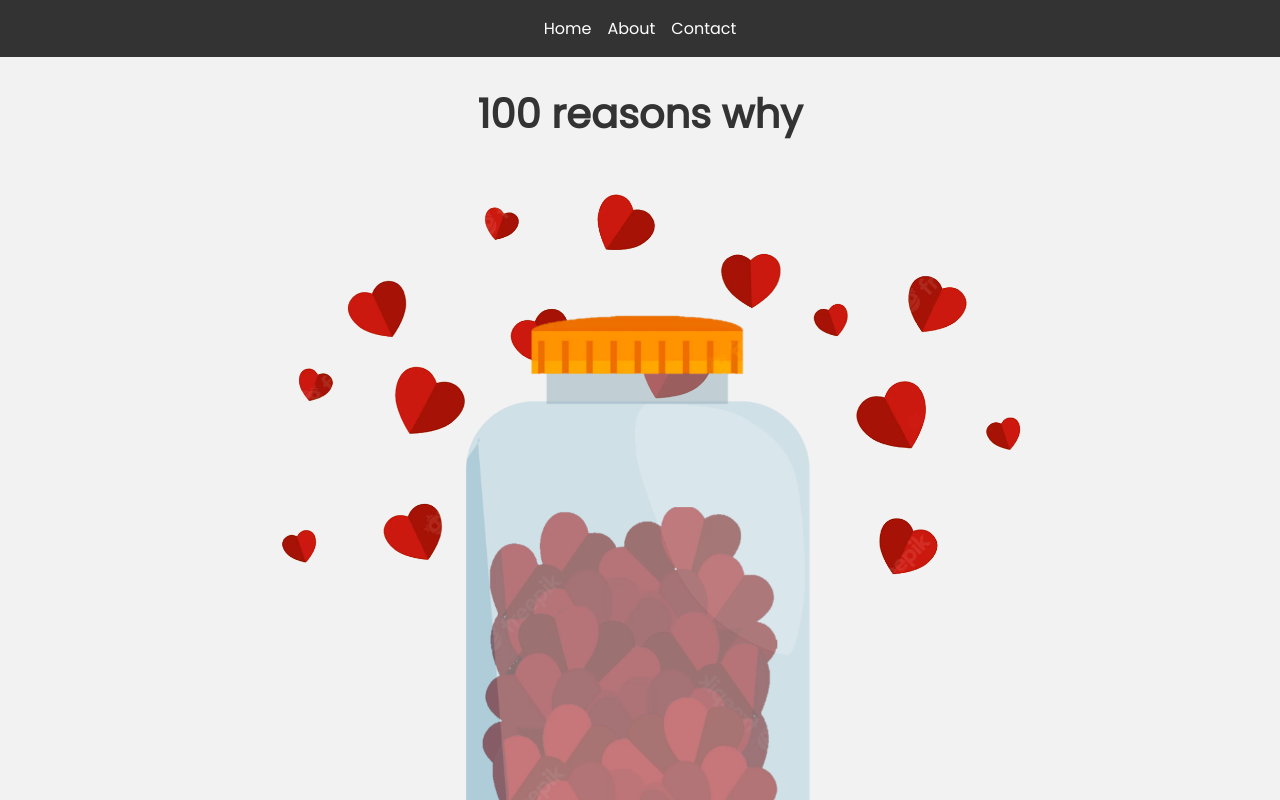
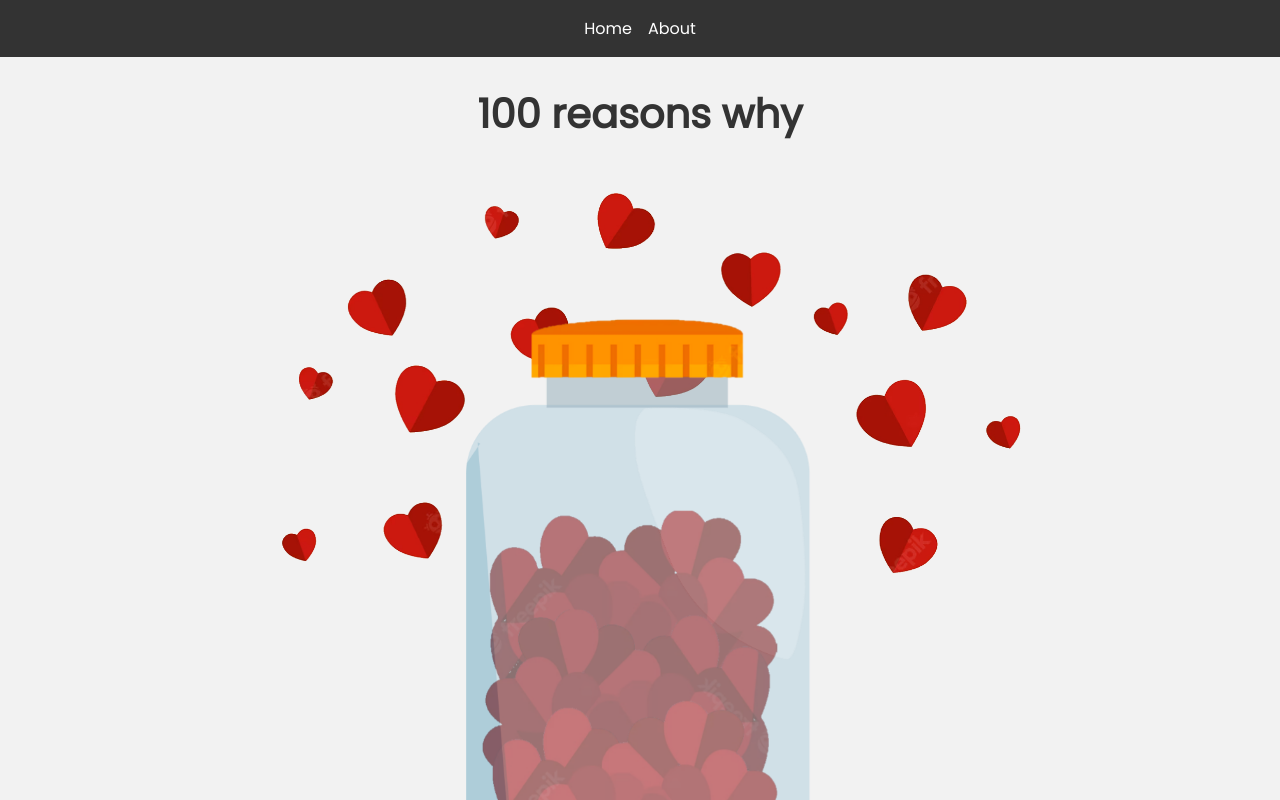
Before and after one commit to matheus-foscarinid/100-reasons-why, a Vue app: page / in a window 1280 px wide. Shown: the top 800 px of the page. Built offline with nearby package versions, Linux system fonts and the light colour scheme.

Commit message:
feat(About): adding about base route

```diff
--- a/src/App.vue
+++ b/src/App.vue
@@ -2,7 +2,6 @@
   <nav class="header">
     <router-link to="/">Home</router-link>
     <router-link to="/about">About</router-link>
-    <router-link to="/contact">Contact</router-link>
   </nav>
 
   <RouterView />
--- a/src/router/index.js
+++ b/src/router/index.js
@@ -1,5 +1,4 @@
 import { createRouter, createWebHistory } from 'vue-router'
-import HomeView from '../views/HomeView.vue'
 
 const router = createRouter({
   history: createWebHistory(import.meta.env.BASE_URL),
@@ -7,7 +6,12 @@ const router = createRouter({
     {
       path: '/',
       name: 'home',
-      component: HomeView
+      component: import('../views/HomeView.vue')
+    },
+    {
+      path: '/about',
+      name: 'about',
+      component: import('../views/AboutView.vue')
     },
   ]
 })
```
